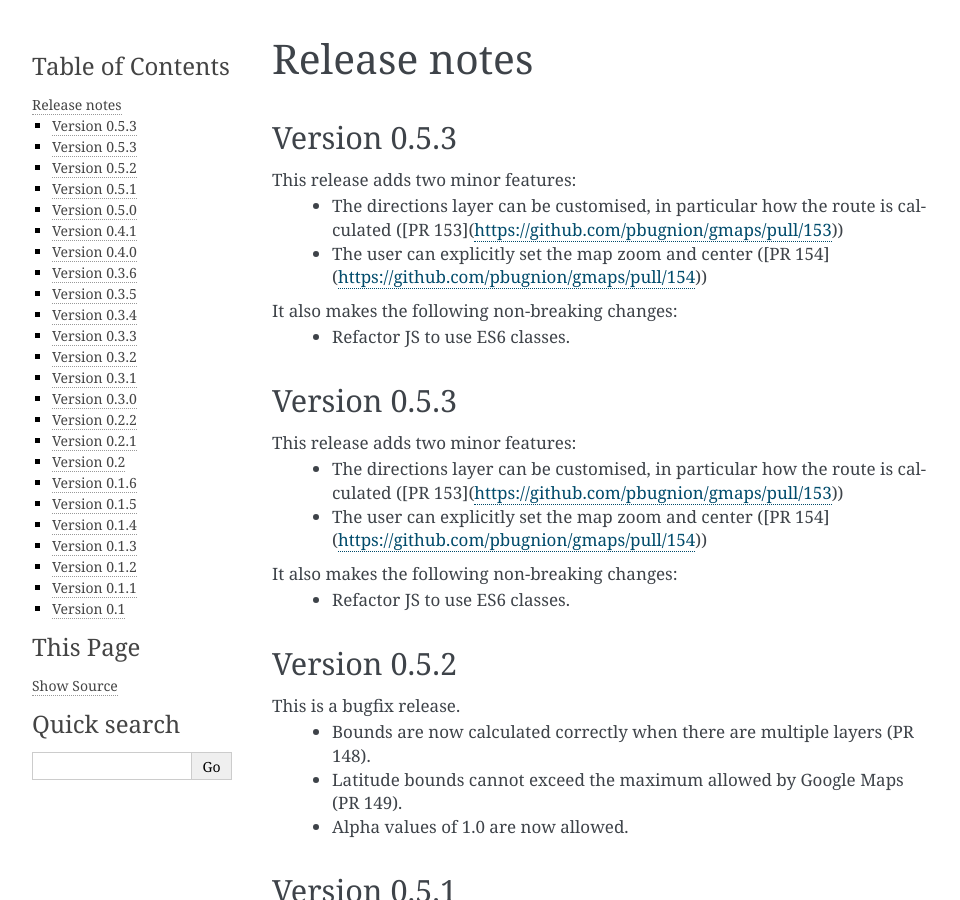
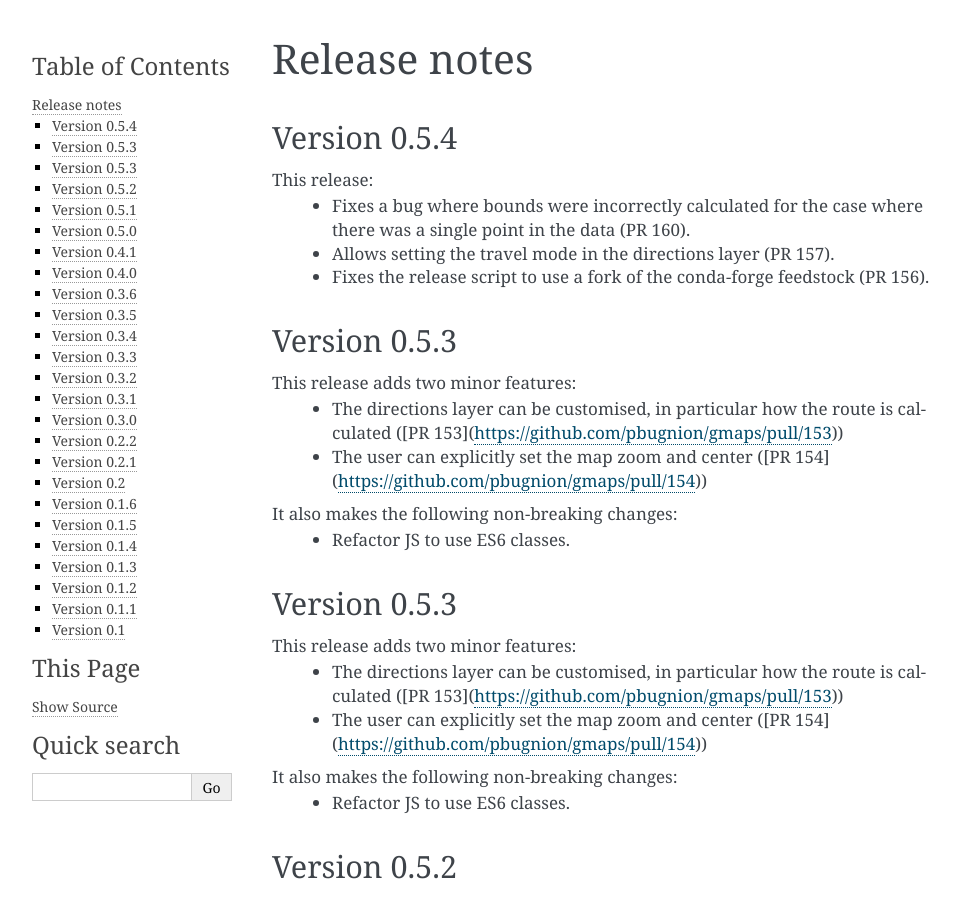
Before and after one commit to pbugnion/gmaps, a Sphinx documentation site: the page built from docs/source/release_notes.rst, in a window 1280 px wide and 900 px high. Shown: the whole window, without its empty margins (148-1108 px from the left). Built offline with Sphinx 7.4.7, drawn with Linux system fonts in a browser that asks for light colours.

Commit message:
Add release notes for version 0.5.4

```diff
--- a/docs/source/release_notes.rst
+++ b/docs/source/release_notes.rst
@@ -1,6 +1,14 @@
 
 Release notes
 -------------
+
+Version 0.5.4
+=============
+
+This release:
+ - Fixes a bug where bounds were incorrectly calculated for the case where there was a single point in the data (PR 160).
+ - Allows setting the travel mode in the directions layer (PR 157).
+ - Fixes the release script to use a fork of the conda-forge feedstock (PR 156).
 
 Version 0.5.3
 =============
```
